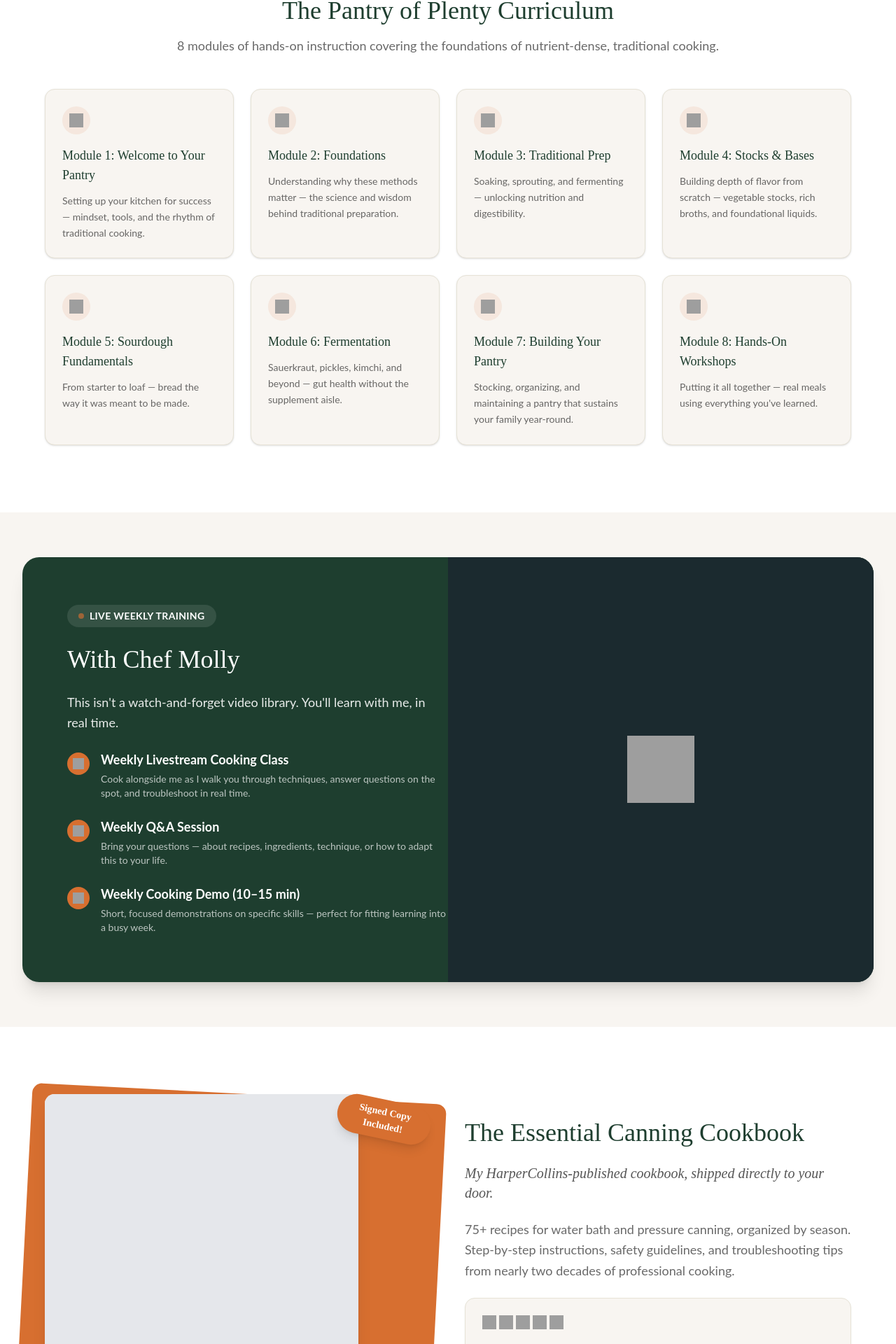
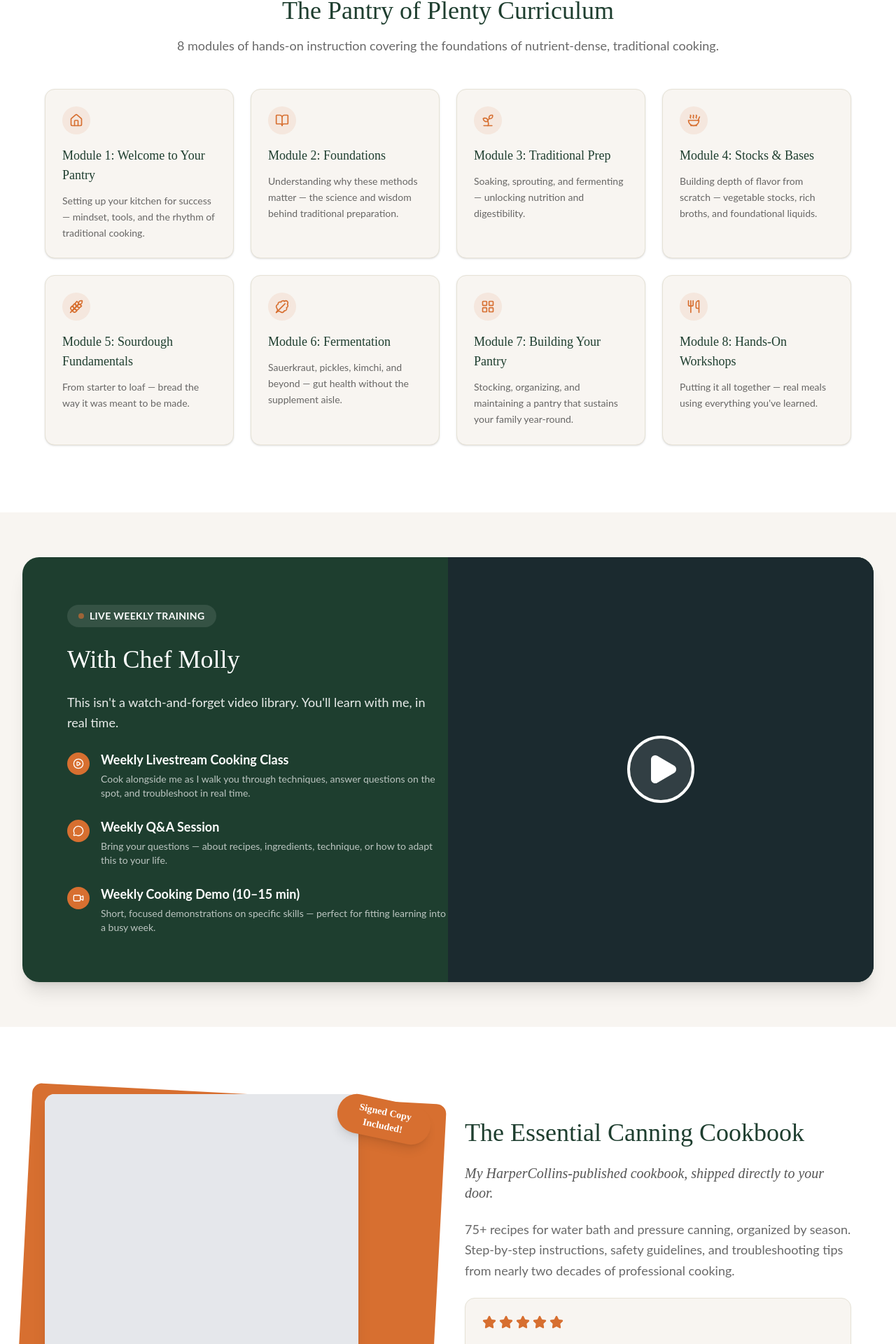
Before and after one commit to ankurmans/wylderspace-pantry-of-plenty, a Next.js app: page / in a window 1280 px wide. Shown: the part 4163-6083 px from the top of the page at 70% size. Built offline with nearby package versions, Linux system fonts and the light colour scheme.

Commit message:
Update components to use Lucide React icons and local assets

```diff
--- a/components/sections/CookbookSection.tsx
+++ b/components/sections/CookbookSection.tsx
@@ -1,13 +1,10 @@
 'use client'
 
-import React, { useState } from 'react'
+import React from 'react'
 import { Container } from '@/components/ui/Container'
+import { Star } from 'lucide-react'
 
 export const CookbookSection: React.FC = () => {
-  // Star icon URL from Figma
-  const starIconUrl = "http://localhost:3845/assets/bc3f1fd8c31c0dd7ddbbbe2428b047e9db7db877.svg"
-
-  const [iconErrors, setIconErrors] = useState<Record<string, boolean>>({})
 
   return (
     <section className="bg-white py-16 md:py-24">
@@ -74,23 +71,9 @@ export const CookbookSection: React.FC = () => {
               <div className="bg-[#f8f5f1] border border-[#e6e2d6] rounded-[14px] shadow-sm p-6 mb-4">
                 {/* Star Rating */}
                 <div className="flex gap-1 mb-4">
-                  {iconErrors['star-rating'] ? (
-                    [...Array(5)].map((_, i) => (
-                      <svg key={i} className="w-5 h-5 text-[#d76f30] fill-current" viewBox="0 0 20 20">
-                        <path d="M10 15l-5.878 3.09 1.123-6.545L.489 6.91l6.572-.955L10 0l2.939 5.955 6.572.955-4.756 4.635 1.123 6.545z" />
-                      </svg>
-                    ))
-                  ) : (
-                    [...Array(5)].map((_, i) => (
-                      <img
-                        key={i}
-                        src={starIconUrl}
-                        alt=""
-                        className="w-5 h-5"
-                        onError={() => setIconErrors(prev => ({ ...prev, 'star-rating': true }))}
-                      />
-                    ))
-                  )}
+                  {[...Array(5)].map((_, i) => (
+                    <Star key={i} className="w-5 h-5 text-[#d76f30] fill-[#d76f30]" />
+                  ))}
                 </div>
 
                 {/* Quote - Playfair Display Italic, 18px, #555 */}
--- a/components/sections/CredibilitySection.tsx
+++ b/components/sections/CredibilitySection.tsx
@@ -5,8 +5,8 @@ import { Container } from '@/components/ui/Container'
 import Image from 'next/image'
 
 export const CredibilitySection: React.FC = () => {
-  // Image URL from Figma
-  const mollyImage = "http://localhost:3845/assets/a14dd008b941b586941e48c415d4dfa0be3b01f9.png"
+  // Image path from local assets folder (public/assets/)
+  const mollyImage = "/assets/molly-bravo-pantry-of-plenty-wylderspace.jpeg"
 
   const mentions = [
     'The Knot',
--- a/components/sections/CurriculumSection.tsx
+++ b/components/sections/CurriculumSection.tsx
@@ -1,71 +1,52 @@
 'use client'
 
-import React, { useState } from 'react'
+import React from 'react'
 import { Container } from '@/components/ui/Container'
+import { BookOpen, Utensils, Wheat, Sprout, Home, Soup, LeafyGreen, LayoutGrid } from 'lucide-react'
 
 export const CurriculumSection: React.FC = () => {
-  // Icon URLs from Figma
-  const icons = [
-    "http://localhost:3845/assets/cfa9bcb0f53604bb39e05fe0829e95629b9f25c1.svg", // Module 1
-    "http://localhost:3845/assets/5bcb295a7d8f9755ed1a1ba271765b4fc8d65155.svg", // Module 2
-    "http://localhost:3845/assets/ec5cbc9b72728d754302c6fd0a674757dbc0c330.svg", // Module 3
-    "http://localhost:3845/assets/bf7feb2a61b5f3ace51474988f44355d05950b26.svg", // Module 4
-    "http://localhost:3845/assets/5fda912ab3501ac042ad1f3e2290665499abdea5.svg", // Module 5
-    "http://localhost:3845/assets/9c12a33b33a483946561e9f895c36909522f162c.svg", // Module 6
-  ]
-
   const modules = [
     {
-      number: 1,
-      title: 'Welcome to Your Pantry',
-      description: 'Setting up your kitchen for success — mindset, tools, and the rhythm of traditional cooking.',
-      icon: icons[0],
+      icon: Home,
+      title: 'Module 1: Welcome to Your Pantry',
+      desc: 'Setting up your kitchen for success — mindset, tools, and the rhythm of traditional cooking.',
     },
     {
-      number: 2,
-      title: 'Foundations',
-      description: 'Understanding why these methods matter — the science and wisdom behind traditional preparation.',
-      icon: icons[1],
+      icon: BookOpen,
+      title: 'Module 2: Foundations',
+      desc: 'Understanding why these methods matter — the science and wisdom behind traditional preparation.',
     },
     {
-      number: 3,
-      title: 'Traditional Prep',
-      description: 'Soaking, sprouting, and fermenting — unlocking nutrition and digestibility.',
-      icon: icons[2],
+      icon: Sprout,
+      title: 'Module 3: Traditional Prep',
+      desc: 'Soaking, sprouting, and fermenting — unlocking nutrition and digestibility.',
     },
     {
-      number: 4,
-      title: 'Stocks & Bases',
-      description: 'Building depth of flavor from scratch — vegetable stocks, rich broths, and foundational liquids.',
-      icon: icons[3],
+      icon: Soup,
+      title: 'Module 4: Stocks & Bases',
+      desc: 'Building depth of flavor from scratch — vegetable stocks, rich broths, and foundational liquids.',
     },
     {
-      number: 5,
-      title: 'Sourdough Fundamentals',
-      description: 'From starter to loaf — bread the way it was meant to be made.',
-      icon: icons[4],
+      icon: Wheat,
+      title: 'Module 5: Sourdough Fundamentals',
+      desc: 'From starter to loaf — bread the way it was meant to be made.',
     },
     {
-      number: 6,
-      title: 'Fermentation',
-      description: 'Sauerkraut, pickles, kimchi, and beyond — gut health without the supplement aisle.',
-      icon: icons[5],
+      icon: LeafyGreen,
+      title: 'Module 6: Fermentation',
+      desc: 'Sauerkraut, pickles, kimchi, and beyond — gut health without the supplement aisle.',
     },
     {
-      number: 7,
-      title: 'Building Your Pantry',
-      description: 'Stocking, organizing, and maintaining a pantry that sustains your family year-round.',
-      icon: icons[5], // Reuses Module 6 icon
+      icon: LayoutGrid,
+      title: 'Module 7: Building Your Pantry',
+      desc: 'Stocking, organizing, and maintaining a pantry that sustains your family year-round.',
     },
     {
-      number: 8,
-      title: 'Hands-On Workshops',
-      description: `Putting it all together — real meals using everything you've learned.`,
-      icon: icons[3], // Reuses Module 4 icon
+      icon: Utensils,
+      title: 'Module 8: Hands-On Workshops',
+      desc: `Putting it all together — real meals using everything you've learned.`,
     },
   ]
-
-  const [iconErrors, setIconErrors] = useState<Record<string | number, boolean>>({})
 
   return (
     <section className="bg-white py-16 md:py-24" id="curriculum">
@@ -91,23 +72,16 @@ export const CurriculumSection: React.FC = () => {
 
           {/* Module Cards Grid - 4 columns on desktop, 2 on tablet, 1 on mobile */}
           <div className="grid grid-cols-1 md:grid-cols-2 lg:grid-cols-4 gap-6">
-            {modules.map((module) => (
+            {modules.map((module, index) => {
+              const IconComponent = module.icon
+              return (
                 <div
-                key={module.number}
+                  key={index}
                   className="bg-[#f8f5f1] border border-[#e6e2d6] rounded-[14px] shadow-[0px_1px_3px_0px_rgba(0,0,0,0.1),0px_1px_2px_-1px_rgba(0,0,0,0.1)] p-6"
                 >
                   {/* Icon Container - Orange circle background, 40px */}
                   <div className="bg-[rgba(215,111,48,0.1)] rounded-full w-10 h-10 flex items-center justify-center mb-4">
-                  {iconErrors[module.number] ? (
-                    <span className="text-xl text-[#d76f30]">📚</span>
-                  ) : (
-                    <img
-                      src={module.icon}
-                      alt=""
-                      className="w-5 h-5"
-                      onError={() => setIconErrors(prev => ({ ...prev, [module.number]: true }))}
-                    />
-                  )}
+                    <IconComponent className="w-5 h-5 text-[#d76f30]" />
                   </div>
 
                   {/* Title - Playfair Display Medium, 18px, #1e3e2f, leading 28px */}
@@ -115,7 +89,7 @@ export const CurriculumSection: React.FC = () => {
                     className="text-lg font-medium mb-3 leading-[28px] text-[#1e3e2f]"
                     style={{ fontFamily: "'Playfair Display', serif" }}
                   >
-                  Module {module.number}: {module.title}
+                    {module.title}
                   </h3>
 
                   {/* Description - Lato Regular, 14px, rgba(42,42,42,0.7), leading 22.75px */}
@@ -123,10 +97,11 @@ export const CurriculumSection: React.FC = () => {
                     className="text-sm leading-[22.75px] text-[rgba(42,42,42,0.7)]"
                     style={{ fontFamily: "'Lato', sans-serif" }}
                   >
-                  {module.description}
+                    {module.desc}
                   </p>
                 </div>
-            ))}
+              )
+            })}
           </div>
         </div>
       </Container>
--- a/components/sections/FAQSection.tsx
+++ b/components/sections/FAQSection.tsx
@@ -32,7 +32,7 @@ export const FAQSection: React.FC = () => {
     },
     {
       question: 'Is this a subscription?',
-      answer: 'No. $197 is a one-time payment. You get lifetime access to the course modules, plus 3 months in the Sovereign Kitchen Society.',
+      answer: 'No. $197 is a one-time payment. You get lifetime access to the course modules, plus 3 months in the Questions Kitchen Society.',
     },
     {
       question: 'What if I\'m not satisfied?',
--- a/components/sections/InvestmentSection.tsx
+++ b/components/sections/InvestmentSection.tsx
@@ -13,7 +13,7 @@ export const InvestmentSection: React.FC = () => {
     { name: 'Weekly Q&A Sessions', value: 160 },
     { name: 'Weekly Cooking Demos', value: 80 },
     { name: 'The Essential Canning Cookbook (Signed)', value: 25 },
-    { name: '3 Months in Sovereign Kitchen Society', value: 97 },
+    { name: '3 Months in Questions Kitchen Society', value: 97 },
   ]
 
   const totalValue = includedItems.reduce((sum, item) => sum + item.value, 0)
--- a/components/sections/LiveTrainingSection.tsx
+++ b/components/sections/LiveTrainingSection.tsx
@@ -1,39 +1,27 @@
 'use client'
 
-import React, { useState } from 'react'
+import React from 'react'
 import { Container } from '@/components/ui/Container'
+import { PlayCircle, MessageCircle, Video, Play } from 'lucide-react'
 
 export const LiveTrainingSection: React.FC = () => {
-  // Icon URLs from Figma
-  const iconUrls = {
-    livestream: "http://localhost:3845/assets/0cad4fa5fd61e0eb7dd742f15958fb75e134f217.svg",
-    qa: "http://localhost:3845/assets/ec1dde980436ac994e0cf6d921bb015282c28892.svg",
-    demo: "http://localhost:3845/assets/4e83439d2a4e4d0aa08f4a05d944b52e7e9e3e3f.svg",
-    playButton: "http://localhost:3845/assets/ea8ef9d74b49f315720f0ebc7b99d09cddd2e867.svg",
-  }
-
   const features = [
     {
-      icon: iconUrls.livestream,
       title: 'Weekly Livestream Cooking Class',
-      description: 'Cook alongside me as I walk you through techniques, answer questions on the spot, and troubleshoot in real time.',
-      fallback: '▶️',
+      desc: 'Cook alongside me as I walk you through techniques, answer questions on the spot, and troubleshoot in real time.',
+      icon: PlayCircle,
     },
     {
-      icon: iconUrls.qa,
       title: 'Weekly Q&A Session',
-      description: 'Bring your questions — about recipes, ingredients, technique, or how to adapt this to your life.',
-      fallback: '💬',
+      desc: 'Bring your questions — about recipes, ingredients, technique, or how to adapt this to your life.',
+      icon: MessageCircle,
     },
     {
-      icon: iconUrls.demo,
       title: 'Weekly Cooking Demo (10–15 min)',
-      description: 'Short, focused demonstrations on specific skills — perfect for fitting learning into a busy week.',
-      fallback: '📹',
+      desc: 'Short, focused demonstrations on specific skills — perfect for fitting learning into a busy week.',
+      icon: Video,
     },
   ]
-
-  const [iconErrors, setIconErrors] = useState<Record<string, boolean>>({})
 
   return (
     <section className="bg-[#f8f5f1] py-12 md:py-16">
@@ -73,19 +61,12 @@ export const LiveTrainingSection: React.FC = () => {
 
                 {/* Feature List */}
                 <div className="flex flex-col gap-6">
-                  {features.map((feature, index) => (
+                  {features.map((feature, index) => {
+                    const IconComponent = feature.icon
+                    return (
                       <div key={index} className="flex items-start gap-4">
                         <div className="bg-[#d76f30] rounded-full w-8 h-8 flex items-center justify-center flex-shrink-0 mt-1">
-                        {iconErrors[`feature-${index}`] ? (
-                          <span className="text-white text-sm">{feature.fallback}</span>
-                        ) : (
-                          <img
-                            src={feature.icon}
-                            alt=""
-                            className="w-4 h-4"
-                            onError={() => setIconErrors(prev => ({ ...prev, [`feature-${index}`]: true }))}
-                          />
-                        )}
+                          <IconComponent className="w-4 h-4 text-white" />
                         </div>
                         <div className="flex flex-col gap-1">
                           <h4
@@ -98,11 +79,12 @@ export const LiveTrainingSection: React.FC = () => {
                             className="text-sm leading-[20px] text-[rgba(255,255,255,0.7)]"
                             style={{ fontFamily: "'Lato', sans-serif" }}
                           >
-                          {feature.description}
+                            {feature.desc}
                           </p>
                         </div>
                       </div>
-                  ))}
+                    )
+                  })}
                 </div>
               </div>
 
@@ -116,18 +98,9 @@ export const LiveTrainingSection: React.FC = () => {
 
                 {/* Play Button Overlay */}
                 <div className="relative z-10">
-                  {iconErrors['play-button'] ? (
-                    <div className="w-24 h-24 rounded-full border-4 border-white flex items-center justify-center">
-                      <div className="w-0 h-0 border-l-[20px] border-l-white border-t-[12px] border-t-transparent border-b-[12px] border-b-transparent ml-1" />
+                  <div className="w-24 h-24 rounded-full border-4 border-white flex items-center justify-center bg-white/10 backdrop-blur-sm">
+                    <Play className="w-12 h-12 text-white ml-1" fill="white" />
                   </div>
-                  ) : (
-                    <img
-                      src={iconUrls.playButton}
-                      alt="Play video"
-                      className="w-24 h-24"
-                      onError={() => setIconErrors(prev => ({ ...prev, 'play-button': true }))}
-                    />
-                  )}
                 </div>
               </div>
             </div>
--- a/components/sections/TestimonialsSection.tsx
+++ b/components/sections/TestimonialsSection.tsx
@@ -1,40 +1,33 @@
 'use client'
 
-import React, { useState } from 'react'
+import React from 'react'
 import { Container } from '@/components/ui/Container'
+import { Star } from 'lucide-react'
 
 export const TestimonialsSection: React.FC = () => {
-  // Star icon URLs from Figma
-  const starFull = "http://localhost:3845/assets/8b6260bf398d0d0fa8a04da8fb82201b671fbb49.svg"
-  const starHalf = "http://localhost:3845/assets/a3b49d721f5af65d2d16435d5a44253498df973e.svg"
-  const starEmpty1 = "http://localhost:3845/assets/f5e19c81e1170f5cb8ddf845c9f8d95eaed96533.svg"
-  const starEmpty2 = "http://localhost:3845/assets/fcc20e0de47dd745bc72d9c2d2fc449843c8082c.svg"
-
   const testimonials = [
     {
       quote: "The only 'healthy eating' course I actually finished — and use daily.",
       author: 'Kendall M.',
       role: 'Student',
       initials: 'KM',
-      stars: [starFull, starFull, starFull, starFull, starHalf], // 4.5 stars
+      rating: 5, // 5 stars
     },
     {
       quote: "I never thought I'd be the kind of person who bakes their own bread. Now it's our favorite Sunday ritual.",
       author: 'Sarah J.',
       role: 'Student',
       initials: 'SJ',
-      stars: [starFull, starFull, starFull, starFull, starHalf], // 4.5 stars
+      rating: 5, // 5 stars
     },
     {
       quote: "Finally, a course that isn't just about recipes, but about HOW to cook. I feel like I understand food for the first time.",
       author: 'Marcus C.',
       role: 'Student',
       initials: 'MC',
-      stars: [starFull, starFull, starEmpty1, starEmpty2, starHalf], // Matching Figma design
+      rating: 4.5, // 4.5 stars
     },
   ]
-
-  const [iconErrors, setIconErrors] = useState<Record<string, boolean>>({})
 
   return (
     <section className="py-16 md:py-24 bg-[#f8f5f1]">
@@ -61,22 +54,22 @@ export const TestimonialsSection: React.FC = () => {
               >
                 {/* Star Rating */}
                 <div className="flex gap-1 justify-center">
-                  {testimonial.stars.map((star, starIndex) => (
-                    <div key={starIndex} className="w-4 h-4">
-                      {iconErrors[`star-${index}-${starIndex}`] ? (
-                        <svg className="w-4 h-4 text-[#d76f30] fill-current" viewBox="0 0 20 20">
-                          <path d="M10 15l-5.878 3.09 1.123-6.545L.489 6.91l6.572-.955L10 0l2.939 5.955 6.572.955-4.756 4.635 1.123 6.545z" />
-                        </svg>
-                      ) : (
-                        <img
-                          src={star}
-                          alt=""
-                          className="w-4 h-4"
-                          onError={() => setIconErrors(prev => ({ ...prev, [`star-${index}-${starIndex}`]: true }))}
-                        />
-                      )}
-                    </div>
-                  ))}
+                  {[...Array(5)].map((_, starIndex) => {
+                    const isFilled = starIndex < Math.floor(testimonial.rating)
+                    const isHalf = starIndex === Math.floor(testimonial.rating) && testimonial.rating % 1 !== 0
+                    return (
+                      <Star
+                        key={starIndex}
+                        className={`w-4 h-4 ${
+                          isFilled
+                            ? 'text-[#d76f30] fill-[#d76f30]'
+                            : isHalf
+                            ? 'text-[#d76f30] fill-[#d76f30] opacity-50'
+                            : 'text-[#d76f30] fill-none'
+                        }`}
+                      />
+                    )
+                  })}
                 </div>
 
                 {/* Quote - Playfair Display Italic, 18px, #2a2a2a, centered */}
--- a/package.json
+++ b/package.json
@@ -10,10 +10,11 @@
     "sync-tokens": "node scripts/sync-tokens.js"
   },
   "dependencies": {
+    "clsx": "^2.1.0",
+    "lucide-react": "^0.562.0",
     "next": "^14.2.0",
     "react": "^18.3.0",
     "react-dom": "^18.3.0",
-    "clsx": "^2.1.0",
     "tailwind-merge": "^2.2.0"
   },
   "devDependencies": {
```
Also changed, not shown: components/sections/CommunitySection.tsx (+4 -4 lines), public/assets/molly-bravo-pantry-of-plenty-wylderspace.jpeg (added), 1 other file (tests, documents, lock files or other folders). Lines whose indentation alone changed are shown as unchanged.
